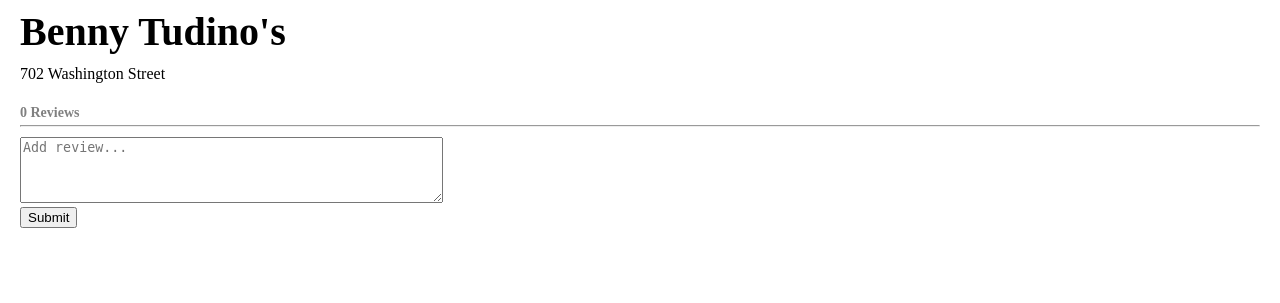
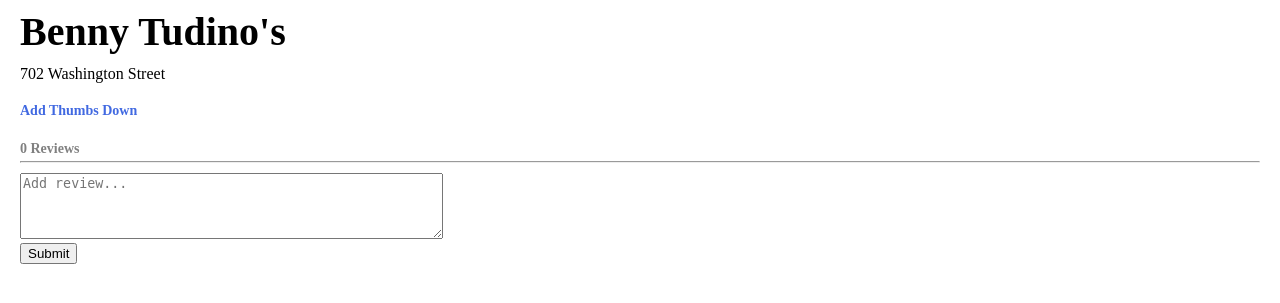
Before and after one commit to bbernberg/DMS_Lunch, a Django app: page /lunch/restaurant/1/ in a window 1280 px wide. Shown: the part 60-363 px from the top of the page. Run offline with Django 3.2, Linux system fonts and the light colour scheme; a user stored in the database is signed in; data comes from the database, SQL or seed files in the repository; both versions use the stored data as it was after the commit; some libraries are stand-ins or nearby versions.

Commit message:
Thumbs down functionality

```diff
--- a/DMS_Lunch/lunch/static/lunch/css/style.css
+++ b/DMS_Lunch/lunch/static/lunch/css/style.css
@@ -155,3 +155,33 @@
 	font-size: 14px;
 	font-weight: bold;
 }
+
+.thumbs_down_link {
+	color: #4169e1;
+	font-size: 14px;
+	font-weight: bold;
+}
+
+.restaurant_info_container {
+	padding-bottom: 20px;
+}
+
+.thumbs_down_list_container {
+	padding-top: 40px;
+}
+
+.thumbs_down_title {
+ 	color: gray;
+ 	font-size: 14px;
+ 	font-weight: bold;
+}
+
+.thumbs_down_restaurant_link {
+	color: gray;
+	font-size: 12px;
+	font-weight: bold;
+}
+
+.thumbs_down_list {
+	margin-top: 0;
+}
--- a/DMS_Lunch/lunch/templates/lunch/restaurant.html
+++ b/DMS_Lunch/lunch/templates/lunch/restaurant.html
@@ -4,6 +4,9 @@
 {% block additional_js %}
 	<script>
 		$(document).ready(function(){
+			$.ajaxSetup({
+			  data: {csrfmiddlewaretoken: '{{ csrf_token }}' },
+			});
 			$(".reply_link").click(function(event) {
 				var selector = "#" + event.target.id + ".add_comment_container";
 		    	$(selector).toggle();
@@ -13,6 +16,7 @@
 {% endblock %}
 
 {% block content %}
+<div class="restaurant_info_container">
 	<div class="name_and_thumb">
 		<span class="restaurant_name">{{ restaurant.name }}</span>
 		{% if thumbs_down %}
@@ -20,6 +24,11 @@
 		{% endif %}
 	</div>
 	<div class="restaurant_address">{{ restaurant.address }}</div>
+	<a href="{% url 'update_thumbs_down' restaurant.pk %}" class="thumbs_down_link">
+		<div id="thumbs_down_text">{% if thumbs_down %}Remove{% else %}Add{% endif %} Thumbs Down</div>
+	</a>
+</div>
+
 <span class="review_count">{{ reviews|length }} {% if reviews|length == 1 %}Review{% else %}Reviews{% endif %}</span>
 <hr class="review_horizontal_rule">
 <form action="{% url 'add_review' restaurant.id %}" method="post">
--- a/DMS_Lunch/lunch/urls.py
+++ b/DMS_Lunch/lunch/urls.py
@@ -13,4 +13,5 @@
     ), name='register'),
     url('^do-register/', views.do_register, name='do_register'),
     url(r'^(?P<review_id>[0-9]+)/add_review_comment/$', views.add_review_comment, name='add_review_comment'),
+    url(r'^(?P<restaurant_id>[0-9]+)/update_thumbs_down/$', views.update_thumbs_down, name='update_thumbs_down'),
 ]
--- a/DMS_Lunch/lunch/views.py
+++ b/DMS_Lunch/lunch/views.py
@@ -12,7 +12,8 @@
 @login_required
 def dashboard(request):
 	restaurants = Restaurant.objects.exclude(thumbs_down_by_users__pk=request.user.pk)
-	return render(request, 'lunch/dashboard.html', {'user': request.user, 'restaurants': restaurants})
+	thumbs_down_restaurants = Restaurant.objects.filter(thumbs_down_by_users__pk=request.user.pk)
+	return render(request, 'lunch/dashboard.html', {'user': request.user, 'restaurants': restaurants, 'thumbs_down_restaurants': thumbs_down_restaurants})
 
 @login_required
 def restaurant(request, restaurant_id):
@@ -40,3 +41,12 @@
 	auth_user = authenticate(username=request.POST['username'], password=request.POST['password1'])
 	login(request, auth_user)
 	return HttpResponseRedirect(reverse('dashboard'))
+
+def update_thumbs_down(request, restaurant_id):
+	restaurant = get_object_or_404(Restaurant, pk=restaurant_id)
+	if restaurant.thumbs_down_by_users.all().filter(pk=request.user.pk).exists():
+		restaurant.thumbs_down_by_users.remove(request.user)
+	else:
+		restaurant.thumbs_down_by_users.add(request.user)
+	restaurant.save()
+	return HttpResponseRedirect(reverse('restaurant', args=restaurant_id))
```
Also changed, not shown: DMS_Lunch/lunch/templates/lunch/dashboard.html (+11 -0 lines), DMS_Lunch/db.sqlite3. Lines whose indentation alone changed are shown as unchanged.
